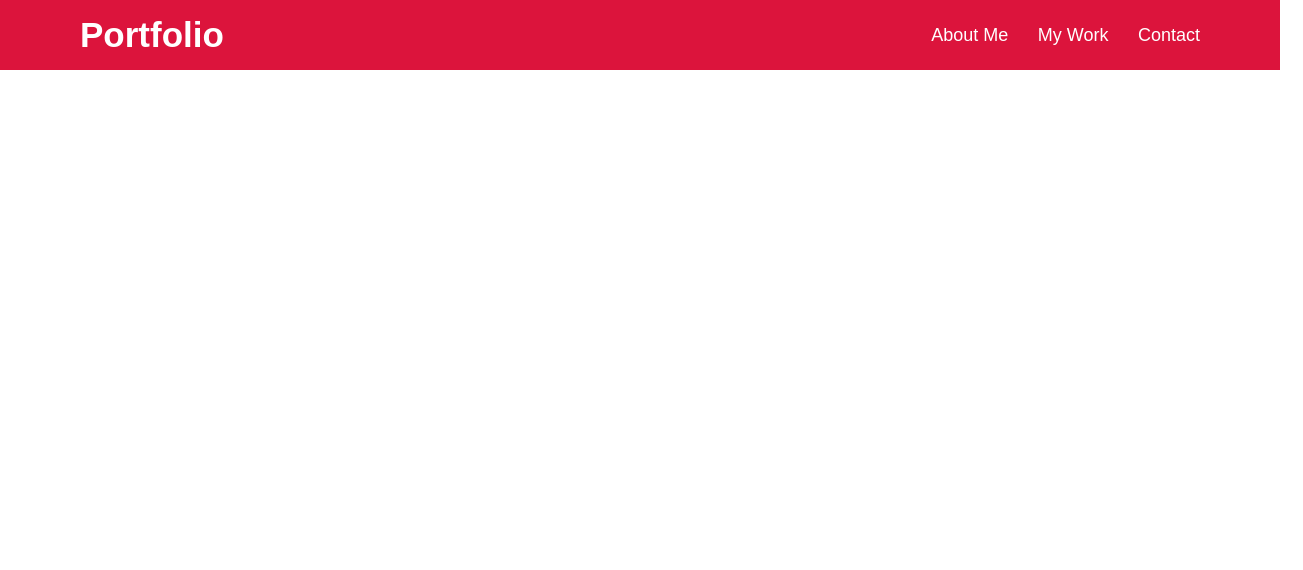
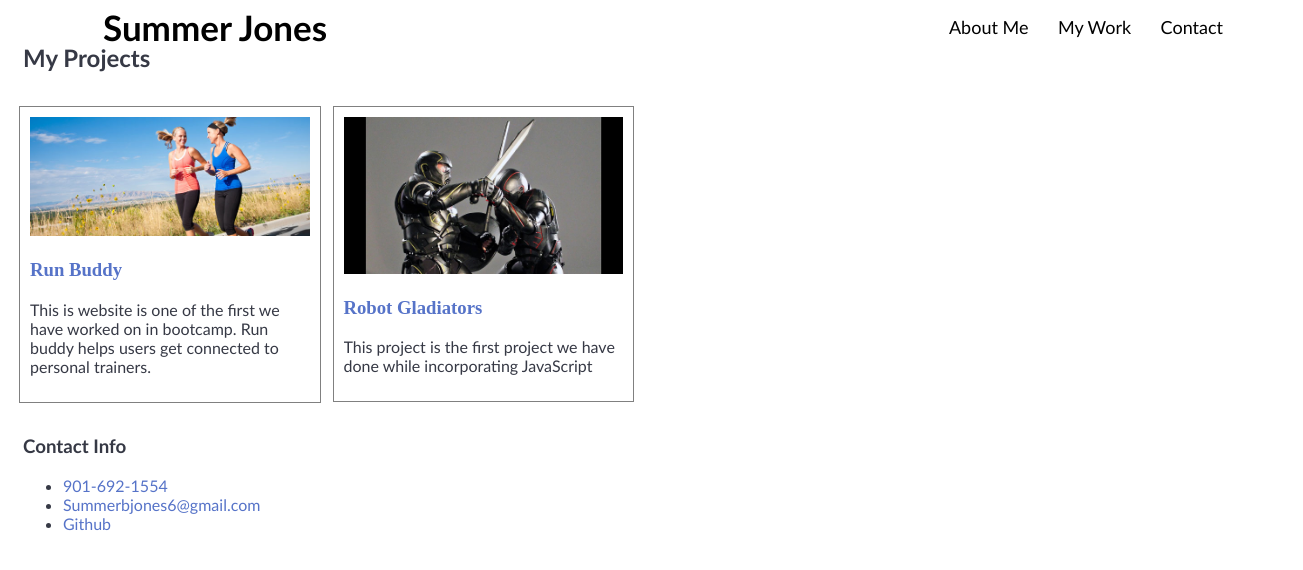
Before and after one commit to summerbjones/portfolio.github.io, a plain HTML site: page index.html in a window 1280 px wide. Shown: the whole page, 1303 px wide, since content can reach past the window. Drawn offline with Linux system fonts and the light colour scheme.

Commit message:
final changes

```diff
--- a/assets/css/style.css
+++ b/assets/css/style.css
@@ -1,20 +1,19 @@
-*{
-    margin:0;
-    padding:0;
+/*Wildcard styling*/
+* {
     box-sizing: border-box;
-    text-decoration: none;
 }
-.max-width{
-    max-width: 1300px;
-    padding: 0 80px;
-    margin: auto;
+/*padding for the whole body*/
+body{
+    padding: 15px;
 }
+
 /*navbar styling*/
 .navbar{
-    position: fixed;
+
+    position: absolute;
     width: 100%;
-    padding: 15px 0;
-    background: crimson;
+    top: 0;
+    /*background: gray;*/
     font-family: 'Ubuntu', sans-serif;
 }
 .navbar .max-width{
@@ -22,18 +21,98 @@
     align-items: center;
     justify-content: space-between;
 }
+.navbar .menu li{ /* makes links side by side*/
+    list-style: none;
+    display: inline-block;
+
+}
+.navbar .menu li a{
+    color: black;
+    font-size: 18px;
+    font-weight: 500;
+    margin-left: 25px;
+    transition: color 0.3s ease;
+}
+.navbar .menu li a:hover{
+    color:cadetblue;
+}
+
 .navbar .logo a{
-    color: #fff;
+    color: black;
     font-size: 35px;
     font-weight: 600;
 }
-.navbar .menu li{ /* makes links side by side*/
-    list-style: none;
-    display: inline-block;
+.max-width{
+    max-width: 1300px;
+    padding: 0 80px;
+    margin: auto;
 }
-.navbar .menu li a{
-    color: #fff;
-    font-size: 18px;
-    font-weight: 500;
-    margin-left: 25px;
+
+/*styling the body*/
+.containter{
+    max-width: 1200px;
+    margin: auto;
 }
+h1{
+    color:green;
+}
+/*anchor tag decoration*/
+a {
+    text-decoration: none;
+    color: #5673C8;
+}
+a:hover{
+    color: lightblue;
+}
+/*paragraph tag decoration*/
+p{
+    display: -webkit-box;
+    -webkit-box-orient: vertical;
+    -webkit-line-clamp: 4;
+    overflow: hidden;
+    color : #363945;
+    font-family: 'Gill Sans', 'Gill Sans MT', Calibri, 'Trebuchet MS', sans-serif;
+}
+/*row and column decoration*/
+.row{
+    margin: 0px -18px;
+    padding: 8px;
+}
+.row > .column {
+    padding: 6px;
+}
+.column{
+    float: left;
+    width: 25%;
+}
+.row:after{
+    content: "";
+    display: table;
+    clear: both;
+}
+/*content decoration*/
+.content{
+    background-color: white;
+    padding: 10px;
+    border: 1px solid gray;
+}
+/*window size 850 width set*/
+@media screen and (max-width:850px){
+    .column{
+        width: 50%;
+    }
+}
+/*window size 400 width set*/
+@media screen and (max-width:400px){
+    .column{
+        width: 100%;
+    }
+}
+.boxes{
+    top: 200px;
+
+}
+footer{
+    color : #363945;
+    font-family: 'Gill Sans', 'Gill Sans MT', Calibri, 'Trebuchet MS', sans-serif;
+}
--- a/index.html
+++ b/index.html
@@ -1,31 +1,62 @@
 <!DOCTYPE html>
-<html lang="en">
+<html>
     <head>
-        <meta charset = "UTF-8">
-        <title>Summer Jones Portfolio</title>
+        <title>
+            Summer Jones
+        </title>
         <link rel="stylesheet" href="assets/css/style.css">
+        <meta name="viewport"
+        content="width=device-width, initial-scale=1">
     </head>
     <body>
+        <!--title and tag-->
         <nav class="navbar">
             <div class= "max-width">
-                <div class="logo"><a href="#">Portfolio</a></div>
+                <div style = "color : #363945; font-family: 'Gill Sans', 'Gill Sans MT', Calibri, 'Trebuchet MS', sans-serif;" class="logo"><a href="#">Summer Jones</a></div>
                 <ul class="menu">
-                    <li><a href="#about me">About Me</a></li>
-                    <li><a href="#my-work">My Work</a></li>
-                    <li><a href="#contact-info">Contact</a></li>
+                    <li style = "color : #363945; font-family: 'Gill Sans', 'Gill Sans MT', Calibri, 'Trebuchet MS', sans-serif;"><a href="#about-me">About Me</a></li>
+                    <li style = "color : #363945; font-family: 'Gill Sans', 'Gill Sans MT', Calibri, 'Trebuchet MS', sans-serif;"><a href="#my-work">My Work</a></li>
+                    <li style = "color : #363945; font-family: 'Gill Sans', 'Gill Sans MT', Calibri, 'Trebuchet MS', sans-serif;"><a href="#contact-info">Contact</a></li>
                 </ul>
+                </nav>
+
+        <!--content for the body-->
+        <div class = "boxes">
+        <h2 style = "color : #363945; font-family: 'Gill Sans', 'Gill Sans MT', Calibri, 'Trebuchet MS', sans-serif;">My Projects</h2>
+        <div class = "row">
+            <div class = "column">
+                <div class = "content">
+                    <img src = "./assets/css/images/running-buddy.jpg"
+                    alt = "" style = "width:100%">
+                    <h3>
+                        <a href = "https://github.com/summerbjones/run-buddy.github.io">Run Buddy</a>
+                    </h3>
+                    <p>This is website is one of the first we have worked on in bootcamp. Run buddy helps users get connected to personal trainers.</p>
+                </div>
             </div>
-        </nav>
-        <!--Home section start-->
-        <section class ="home" id="home">
-            <div class="max-width">
-                <div class ="home-content">
-                    <div class="text-1">Hello, my name is</div>
-                    <div class="text-2">Summer Jones</div>
-                    <div class="text-3">and I am an aspiring web developer.</div>
+            <div class = "column">
+                <div class = "content">
+                    <img src = "./assets/css/images/maxresdefault.jpg"
+                    alt = "" style = "width:100%">
+                    <h3>
+                        <a href = "https://github.com/summerbjones/robot-gladiators.github.io">Robot Gladiators</a>
+                    </h3>
+                    <p>This project is the first project we have done while incorporating JavaScript </p>
                 </div>
+            </div>
 
-            </div>
-        </section>
-    </body>
-</html>
+        </div>
+        </div>
+    </div>
+    <footer>
+        <h3>Contact Info</h3>
+        <ul>
+             <li><a href = "tel:901-692-1554">901-692-1554</a>
+            <li><a href="mailto: summerbjones6@gmail.com">Summerbjones6@gmail.com</a>
+                <li><a href = "https://github.com/summerbjones">Github</a></li>
+
+                </ul>
+                </nav>
+    </footer>
+        </body>
+        </html>
```
Also changed, not shown: assets/css/images/background.png (added), assets/css/images/maxresdefault.jpg (added), assets/css/images/placeholder.png (added), assets/css/images/running-buddy.jpg (added), 4 other files.
